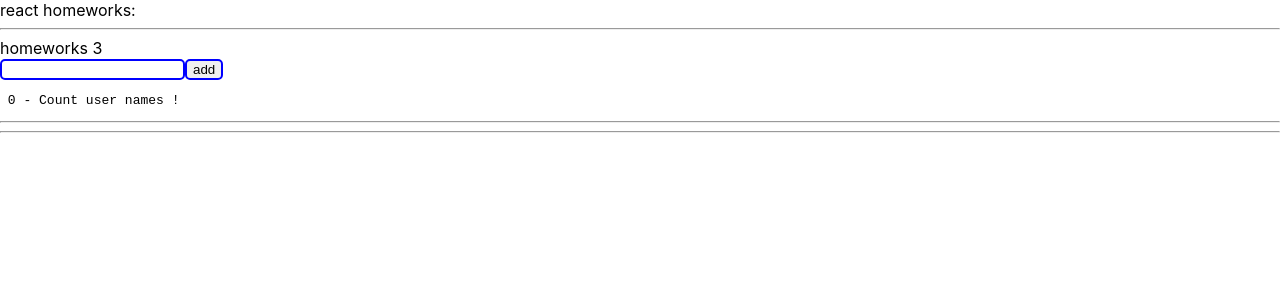
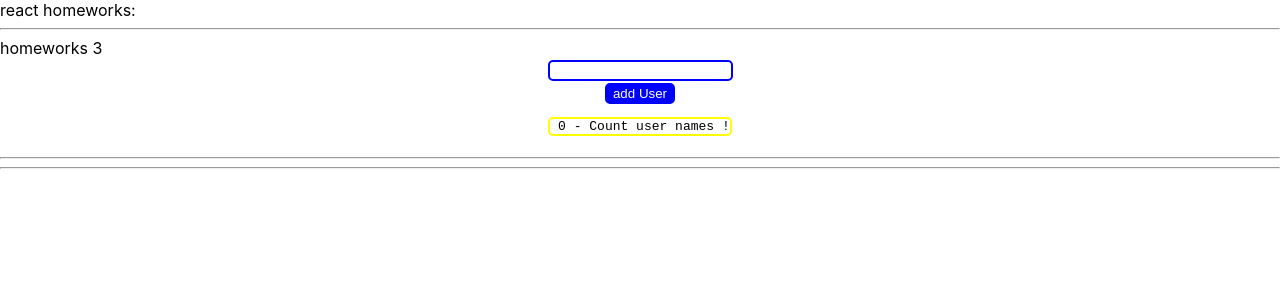
Before and after one commit to alextotalk/homeworks-ignat, a React (Create React App) app: page / in a window 1280 px wide. Shown: the top 300 px of the page. Built offline with nearby package versions, Linux system fonts and the light colour scheme.

Commit message:
HW-3 is done.

```diff
--- a/src/p2-homeworks/h3/Greeting.module.css
+++ b/src/p2-homeworks/h3/Greeting.module.css
@@ -2,7 +2,13 @@
 
 }
 
+.button {
+    background: blue;
+    color: white;
+}
+
 .good {
+    margin-top: 2px;
     border: 2px blue solid;
     border-radius: 5px;
 }
@@ -12,8 +18,32 @@
     border-radius: 5px;
 }
 
+.onFocus:focus-visible {
+    border: 2px blue solid;
+    border-radius: 5px;
+    outline-color: blue;
+    background: lightgray;
+}
+
+.spanClass {
+    color: red;
+}
+
 .error {
     border: 2px solid red;
     border-radius: 5px;
 
 }
+
+.preWrapper {
+    display: flex;
+    flex-direction: column;
+    align-content: flex-start;
+    align-items: center;
+    justify-content: flex-start;
+}
+
+.preClass {
+    border: 2px yellow solid;
+    border-radius: 5px;
+}
--- a/src/p2-homeworks/h3/Greeting.tsx
+++ b/src/p2-homeworks/h3/Greeting.tsx
@@ -16,12 +16,12 @@ const Greeting: React.FC<GreetingPropsType> = (
     let inputClass = error === '' ? s.good : s.error // need to fix with (?:)
 
     return (
-        <div>
+        <div className={s.preWrapper}>
             <input value={name} onChange={setNameCallback}
                    className={`${inputClass} ${s.onFocus}`}/>
-            <span>{error}</span>
-            <button onClick={addUser} className={inputClass}>add</button>
-            <pre> {totalUsers} - Count user names !</pre>
+            <span className={error && s.spanClass}>{error}</span>
+            <button disabled={!!error} onClick={addUser} className={`${inputClass} ${s.button}`}>add User</button>
+            <pre className={s.preClass}> {totalUsers} - Count user names !</pre>
 
         </div>
     )
```
